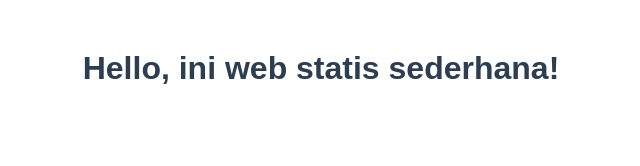
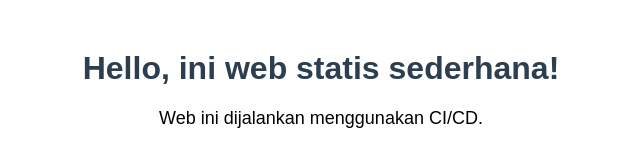
Before and after one commit to ilhamabi/project-devops-uts, a plain HTML site: page index.html in a window 1280 px wide. Shown: the whole page, without its empty margins (319-959 px from the left). Drawn offline with Linux system fonts and the light colour scheme.

```diff
--- a/index.html
+++ b/index.html
@@ -3,7 +3,7 @@
   <head>
     <meta charset="UTF-8" />
     <meta name="viewport" content="width=device-width, initial-scale=1" />
-    <title>Web Statis dengan CI/CD</title>
+    <title>Web Statis</title>
     <style>
       body {
         font-family: Arial, sans-serif;
@@ -20,5 +20,6 @@
   </head>
   <body>
     <h1>Hello, ini web statis sederhana!</h1>
+    <p>Web ini dijalankan menggunakan CI/CD.</p>
   </body>
 </html>
```
